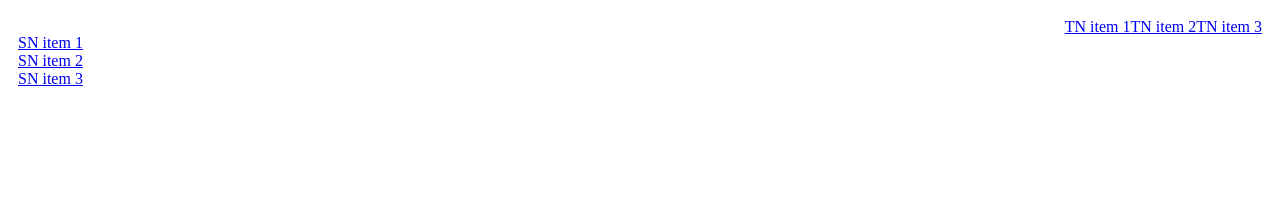
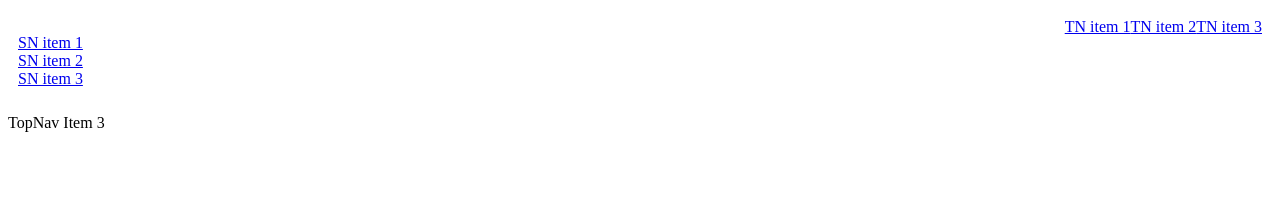
Before and after one commit to poornesh-pH/react-wpjntg, a React (Create React App) app: page /TN3 in a window 1280 px wide. Shown: the top 204 px of the page. Built offline with nearby package versions, Linux system fonts and the light colour scheme.

Commit message:
1 file modified

```diff
--- a/src/AppRouter.js
+++ b/src/AppRouter.js
@@ -6,6 +6,9 @@ import TopNav from './Components/TopNav';
 import SideNavItem_1 from './Components/SideNavItems/SideNavItem_1';
 import SideNavItem_2 from './Components/SideNavItems/SideNavItem_2';
 import SideNavItem_3 from './Components/SideNavItems/SideNavItem_3';
+import TopNavItem_1 from './Components/TopNavItems/TopNavItem_1';
+import TopNavItem_2 from './Components/TopNavItems/TopNavItem_2';
+import TopNavItem_3 from './Components/TopNavItems/TopNavItem_3';
 const AppRouter = () => {
   return (
     <div>
@@ -20,9 +23,9 @@ const AppRouter = () => {
           <Route exact path="/SN1" component={SideNavItem_1} />
           <Route exact path="/SN2" component={SideNavItem_2} />
           <Route exact path="/SN3" component={SideNavItem_3} />
-          {/* <Route exact path="/TN1" component={TopNavItem_1} />
+          <Route exact path="/TN1" component={TopNavItem_1} />
           <Route exact path="/TN2" component={TopNavItem_2} />
-          <Route exact path="/TN3" component={TopNavItem_3} /> */}
+          <Route exact path="/TN3" component={TopNavItem_3} />
         </Switch>
       </BrowserRouter>
     </div>
```
